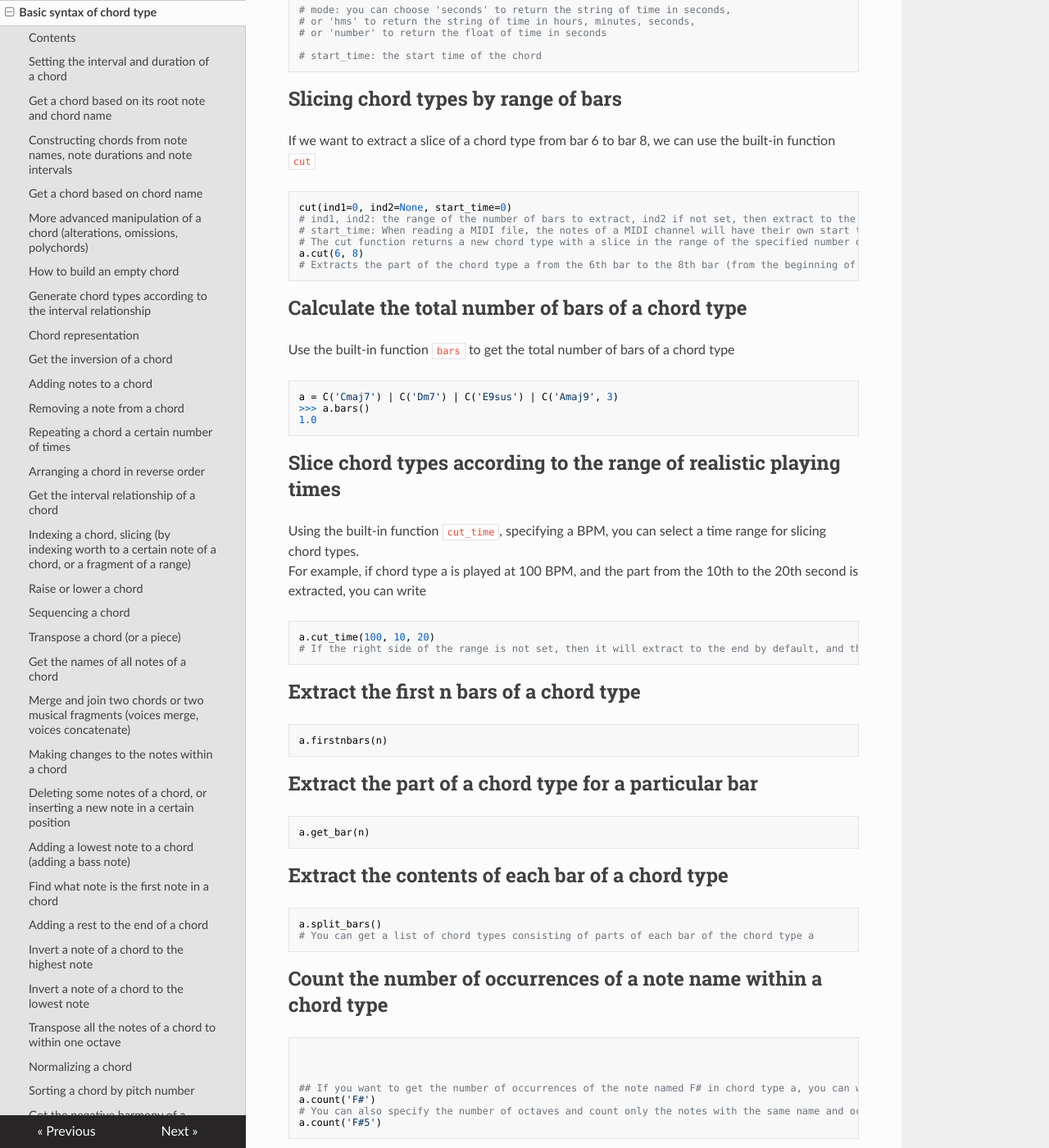
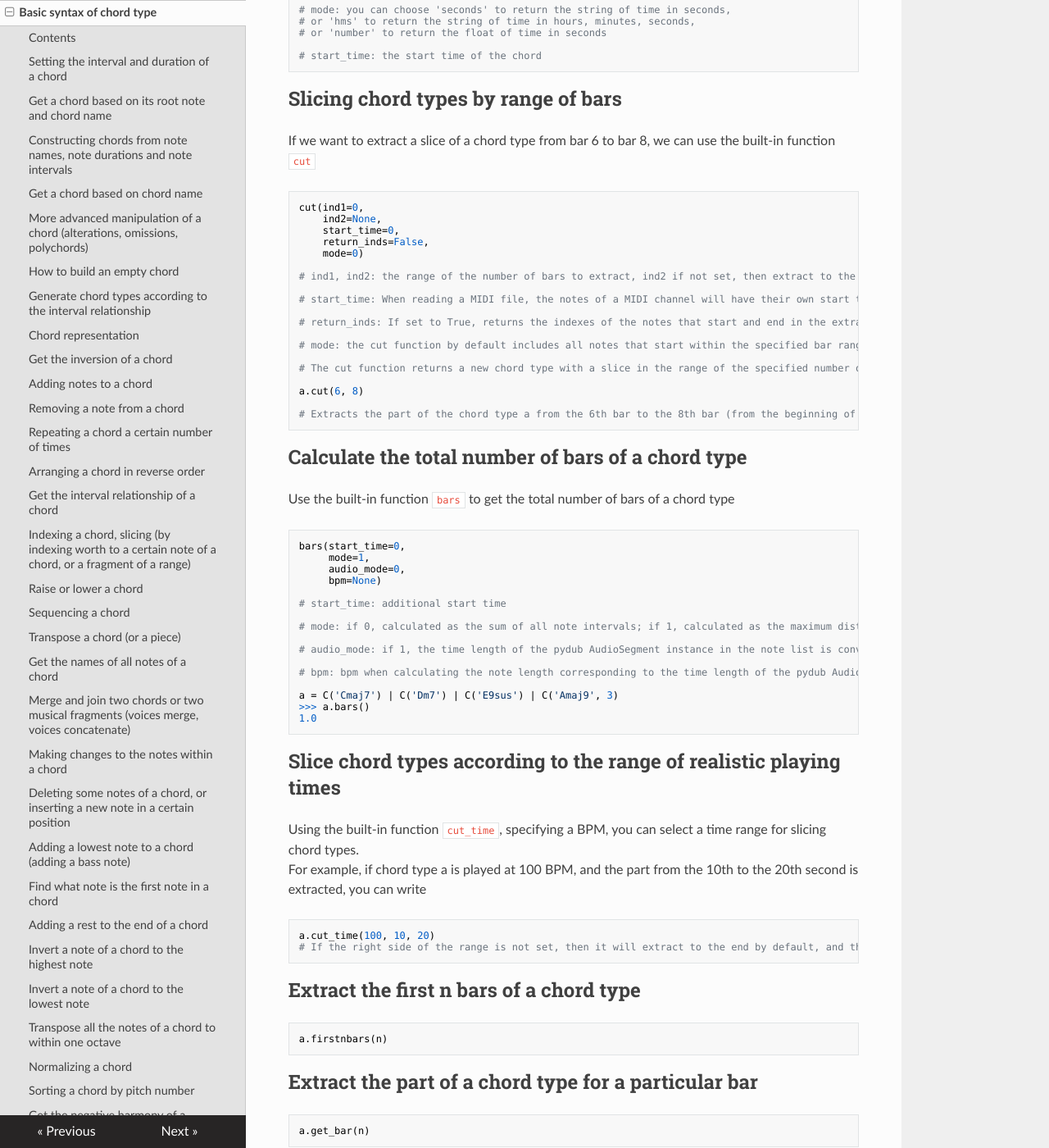
Before and after one commit to Rainbow-Dreamer/musicpy_docs, an MkDocs documentation site: the page built from docs/Basic syntax of chord type.md, in a window 1280 px wide and 1400 px high, scrolled down 27702 px. Shown: the whole window at 82% size. Built offline with MkDocs 1.6.1, drawn with Linux system fonts in a browser that asks for light colours; nearby versions of some CDN libraries.

Commit message:
Update Basic syntax of chord type.md

````diff
--- a/docs/Basic syntax of chord type.md
+++ b/docs/Basic syntax of chord type.md
@@ -1376,11 +1376,24 @@ eval_time(bpm, ind1=None, ind2=None, mode='seconds', start_time=0)
 If we want to extract a slice of a chord type from bar 6 to bar 8, we can use the built-in function ``cut``
 
 ```python
-cut(ind1=0, ind2=None, start_time=0)
-# ind1, ind2: the range of the number of bars to extract, ind2 if not set, then extract to the end, ind1 default value is 0, that is, from the beginning of bar 0 to extract.
+cut(ind1=0,
+    ind2=None,
+    start_time=0,
+    return_inds=False,
+    mode=0)
+
+# ind1, ind2: the range of the number of bars to extract, ind2 if not set, then extract to the end, ind1 default value is 0, that is, from the beginning of bar 0 to extract
+
 # start_time: When reading a MIDI file, the notes of a MIDI channel will have their own start time, which can be set here as a chord type delay, the unit here is bars
+
+# return_inds: If set to True, returns the indexes of the notes that start and end in the extracted bar range
+
+# mode: the cut function by default includes all notes that start within the specified bar range (excluding the right endpoint), independent of note length, so there may be cases where the note length exceeds the bar range, if mode is 1, then the note length of notes that exceed the bar range will be adjusted
+
 # The cut function returns a new chord type with a slice in the range of the specified number of bars
+
 a.cut(6, 8)
+
 # Extracts the part of the chord type a from the 6th bar to the 8th bar (from the beginning of the 6th bar to the beginning of the 8th bar)
 ```
 
@@ -1391,6 +1404,19 @@ a.cut(6, 8)
 Use the built-in function ``bars`` to get the total number of bars of a chord type
 
 ```python
+bars(start_time=0,
+     mode=1,
+     audio_mode=0,
+     bpm=None)
+
+# start_time: additional start time
+
+# mode: if 0, calculated as the sum of all note intervals; if 1, calculated as the maximum distance the notes in the chord can reach, taking note duration into account (without taking the last note interval into account); if 2, taking the last note interval into account in the case of 1
+
+# audio_mode: if 1, the time length of the pydub AudioSegment instance in the note list is converted to the note length
+
+# bpm: bpm when calculating the note length corresponding to the time length of the pydub AudioSegment instance
+
 a = C('Cmaj7') | C('Dm7') | C('E9sus') | C('Amaj9', 3)
 >>> a.bars()
 1.0
````
